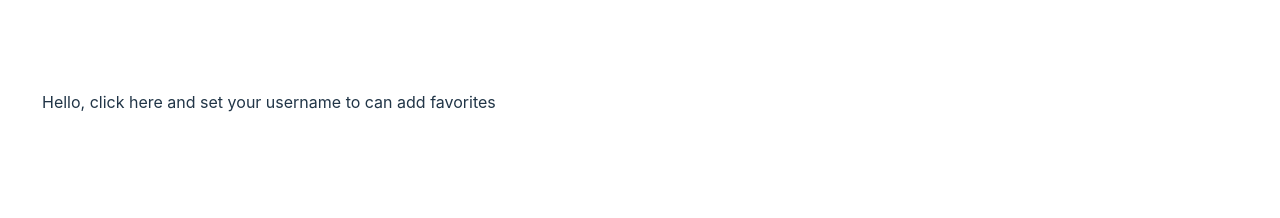
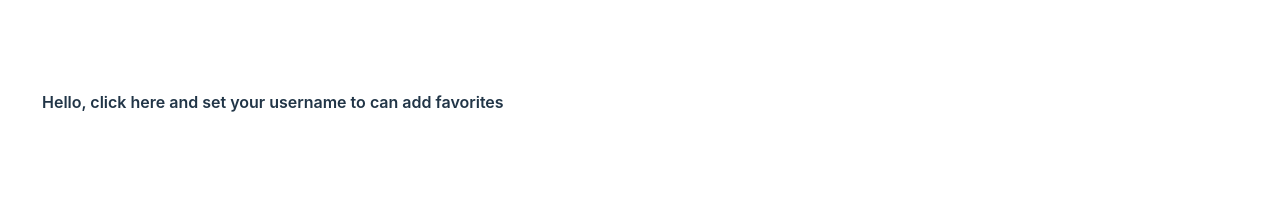
Before and after one commit to teodortt/favList, a React (Vite) app: page / in a window 1280 px wide. Shown: the top 218 px of the page. Built offline with nearby package versions, Linux system fonts and the light colour scheme; no server answers.

Commit message:
minor improvement

```diff
--- a/src/App.css
+++ b/src/App.css
@@ -45,10 +45,11 @@ td {
   background: rgb(24, 59, 22);
 }
 
-.welcomeText {
+.mainInfo {
   display: flex;
   justify-content: flex-start;
   align-items: center;
+  font-weight: 600;
   gap: 5px;
   padding: 10px;
   margin-bottom: 20px;
@@ -59,7 +60,7 @@ td {
   transition: 0.5s all;
 }
 
-.welcomeText:hover {
+.mainInfo:hover {
   background: rgb(81, 72, 72);
 }
 
--- a/src/App.tsx
+++ b/src/App.tsx
@@ -71,7 +71,7 @@ function App() {
 
   return (
     <div>
-      <div className='welcomeText' onClick={showModal}>
+      <div className='mainInfo' onClick={showModal}>
         {!storageName ? (
           <span>
             Hello, click here and set your username to can add favorites
```
